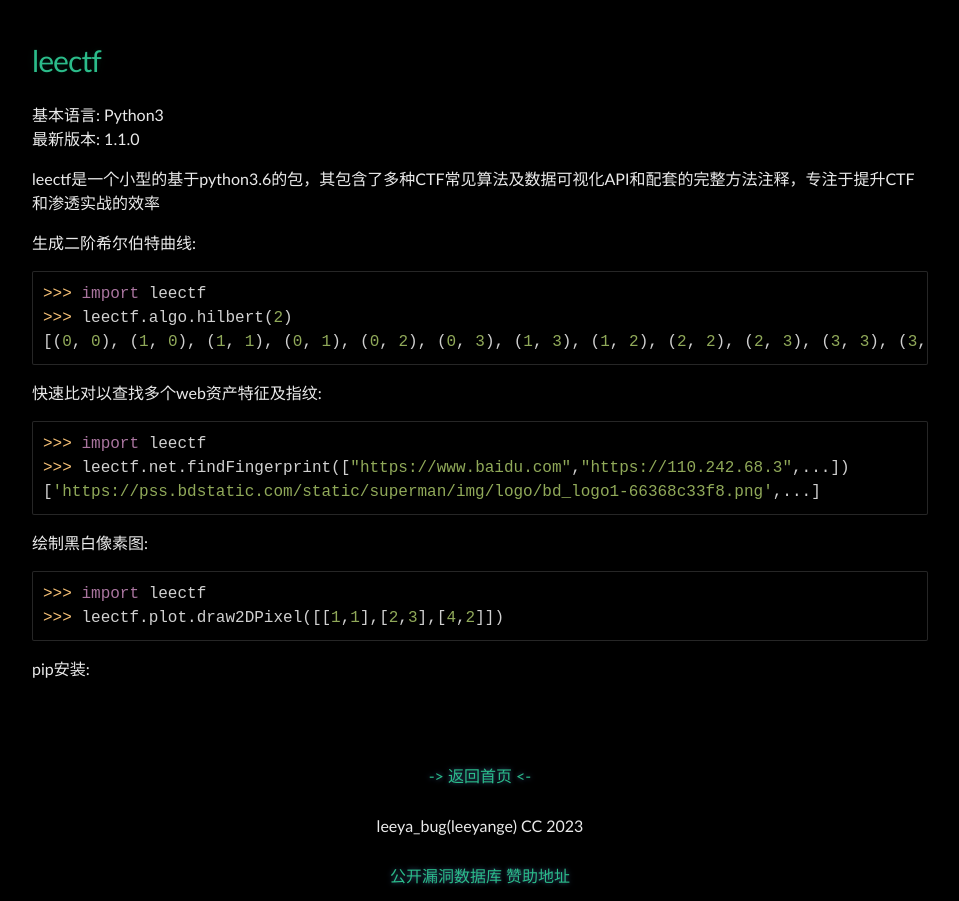
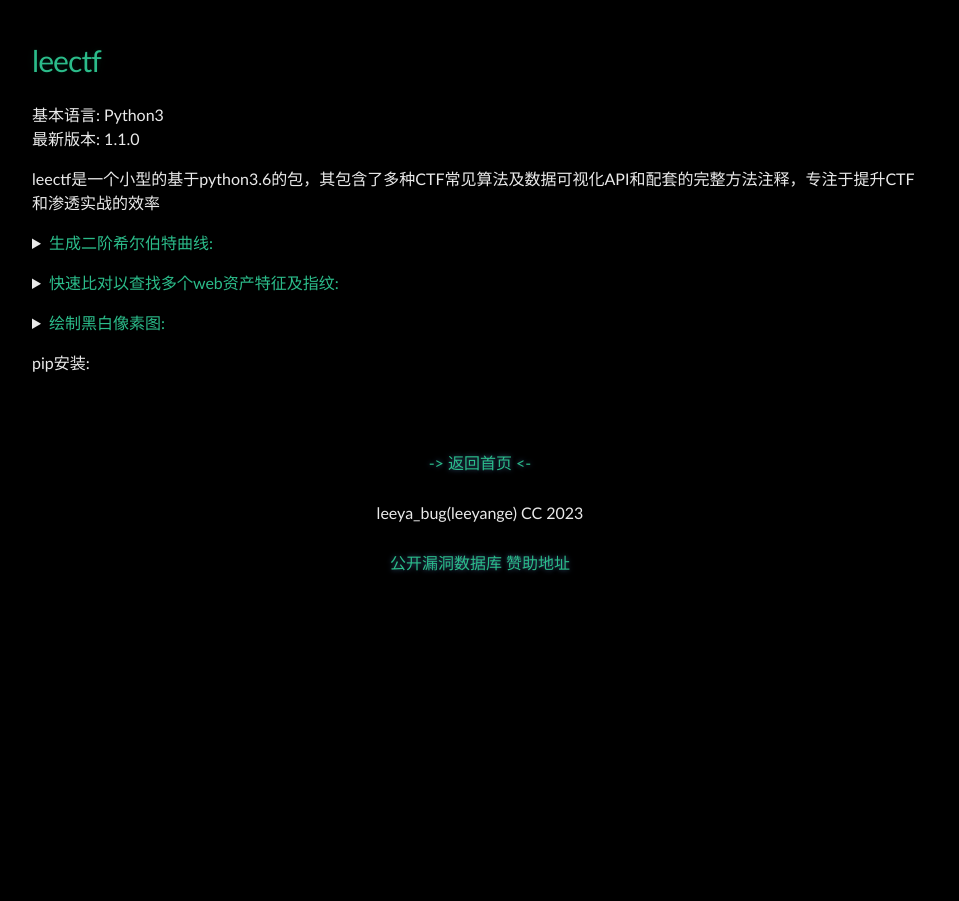
Before and after one commit to Leeyangee/leeyangee.github.io, a Jekyll site: the page built from opensource.md, in a window 1280 px wide. Shown: the part 412-1313 px from the top of the page, without its empty margins (160-1119 px from the left). Built offline with Jekyll 4.4.1, drawn with Linux system fonts in a browser that asks for light colours; after the commit the page ends 1000 px from its top, so only the background shows below that.

Commit message:
Update opensource.md

````diff
--- a/opensource.md
+++ b/opensource.md
@@ -9,24 +9,31 @@ title: 开源工作
 
 leectf是一个小型的基于python3.6的包，其包含了多种CTF常见算法及数据可视化API和配套的完整方法注释，专注于提升CTF和渗透实战的效率
 
-生成二阶希尔伯特曲线:
-```py
+<details>
+      <summary><font color="#2bbc8a">生成二阶希尔伯特曲线:</font></summary>
+      <pre><code>
 >>> import leectf
 >>> leectf.algo.hilbert(2)
 [(0, 0), (1, 0), (1, 1), (0, 1), (0, 2), (0, 3), (1, 3), (1, 2), (2, 2), (2, 3), (3, 3), (3, 2), (3, 1), (2, 1), (2, 0), (3, 0)]
-```
+      </code></pre>
+</details><p></p>
 
-快速比对以查找多个web资产特征及指纹:
-```py
+<details>
+      <summary><font color="#2bbc8a">快速比对以查找多个web资产特征及指纹:</font></summary>
+      <pre><code>
 >>> import leectf
 >>> leectf.net.findFingerprint(["https://www.baidu.com","https://110.242.68.3",...])
 ['https://pss.bdstatic.com/static/superman/img/logo/bd_logo1-66368c33f8.png',...]
-```
+      </code></pre>
+</details><p></p>
 
-绘制黑白像素图:
-```py
+<details>
+      <summary><font color="#2bbc8a">绘制黑白像素图:</font></summary>
+      <pre><code>
 >>> import leectf
 >>> leectf.plot.draw2DPixel([[1,1],[2,3],[4,2]])
-```
+      </code></pre>
+</details><p></p>
+
 
 pip安装: <font color="red"></font>
````
